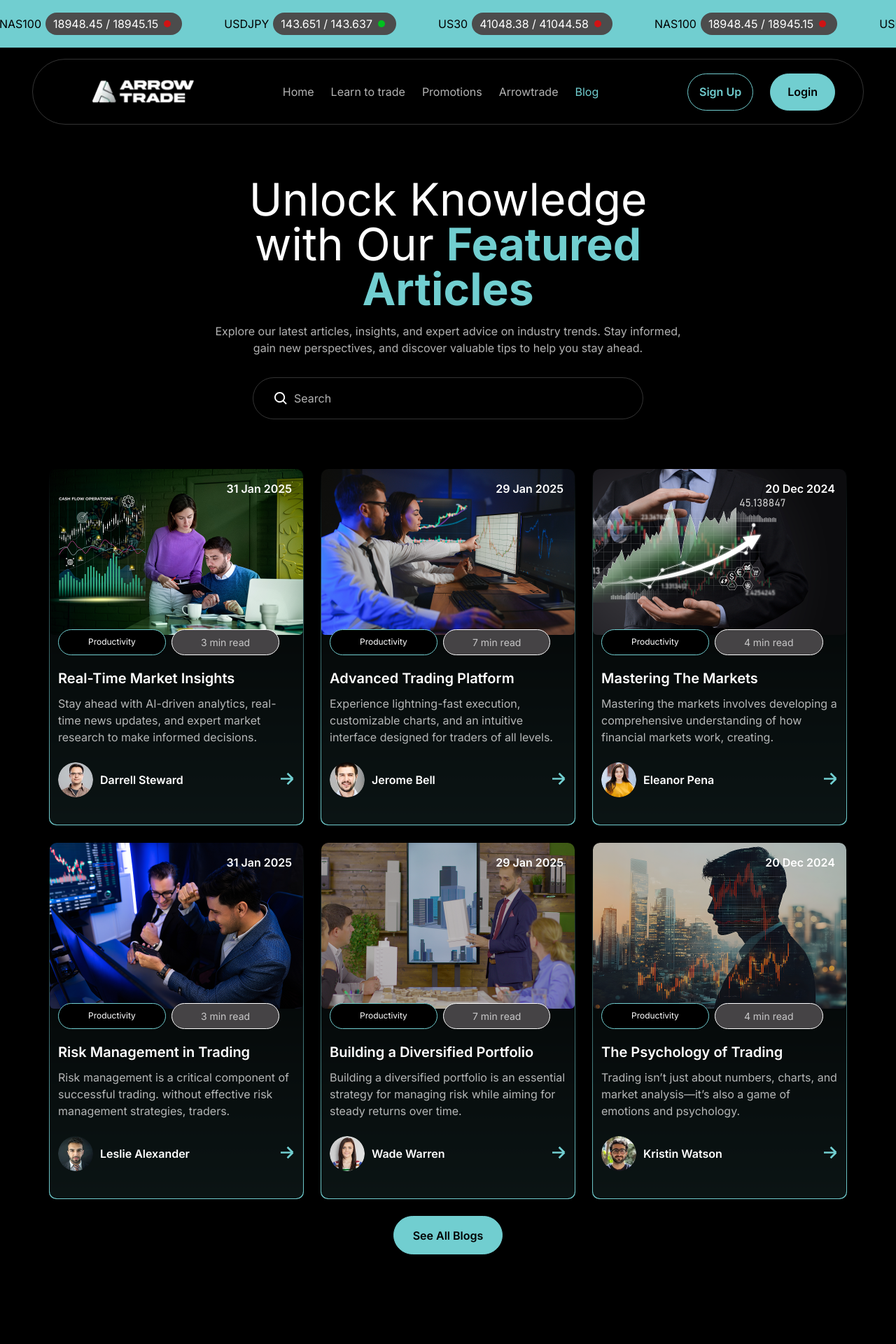
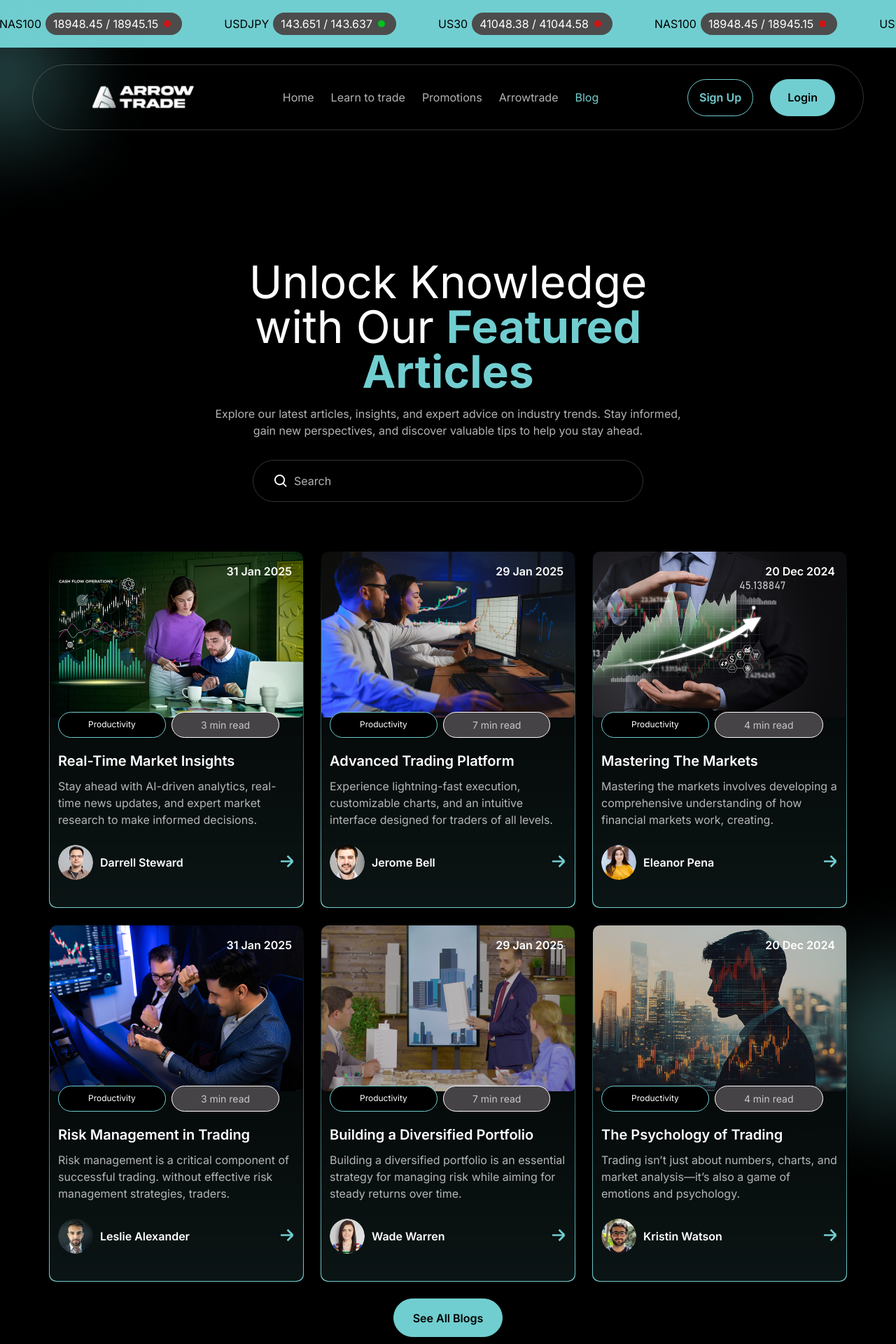
Before and after one commit to sonambishnoi550/blog-test, a Next.js app: page /blog in a window 1280 px wide. Shown: the top 1920 px of the page at 70% size. Built offline with nearby package versions, Linux system fonts and the light colour scheme.

Commit message:
change suspense

```diff
--- a/src/app/blog/[slug]/page.tsx
+++ b/src/app/blog/[slug]/page.tsx
@@ -19,7 +19,6 @@ export default function BlogDetail() {
     return (
         <div>
             <Header />
-
             <section className="bg-black text-white md:pl-4 max-md:px-4 max-w-[1920] mx-auto">
                 <div className="2xl:max-w-[1400px] mx-auto flex max-md:flex-wrap  items-center relative lg:justify-between justify-center gap-8">
                     <div className="max-w-[510px] lg:ml-auto mx-auto  pt-[100px] max-md:pr-4">
--- a/src/app/blog/page.tsx
+++ b/src/app/blog/page.tsx
@@ -1,11 +1,13 @@
 "use client";
-import React, { useEffect, useState, Suspense } from "react";
+import React, { useEffect, useState } from "react";
 import { useRouter, useSearchParams } from "next/navigation";
 import Hero from "@/components/Hero";
 import Articles from "@/components/Articles";
 import Footer from "@/components/Footer";
+import { Suspense } from "react";
 
-const SearchParamsComponent = ({ onPageChange }: { onPageChange: (page: number) => void }) => {
+const Page = () => {
+    const router = useRouter();
     const searchParams = useSearchParams();
     const currentPage = searchParams.get("page") || "1";
     const [pageIndex, setPageIndex] = useState(Number(currentPage));
@@ -14,20 +16,15 @@ const SearchParamsComponent = ({ onPageChange }: { onPageChange: (page: number)
         setPageIndex(Number(currentPage));
     }, [currentPage]);
 
-    return <Hero pageIndex={pageIndex} onPageChange={onPageChange} />;
-};
-
-const Page = () => {
-    const router = useRouter();
-
     const handlePageChange = (newPageIndex: number) => {
         router.push(`/blog?page=${newPageIndex}`, { scroll: false });
+        setPageIndex(newPageIndex);
     };
 
     return (
         <div>
-            <Suspense fallback={<div>Loading...</div>}>
-                <SearchParamsComponent onPageChange={handlePageChange} />
+            <Suspense>
+                <Hero pageIndex={pageIndex} onPageChange={handlePageChange} />
             </Suspense>
             <Articles />
             <Footer />
--- a/src/app/page.tsx
+++ b/src/app/page.tsx
@@ -3,12 +3,15 @@ import React from "react";
 import Hero from "@/components/Hero";
 import Footer from "@/components/Footer";
 import Articles from "@/components/Articles";
+import { Suspense } from "react";
 const Page = () => {
   return (
     <div>
+      <Suspense>
       <Hero pageIndex={0} onPageChange={() => { }} />
       <Articles />
-      <Footer />
+        <Footer />
+      </Suspense>
     </div>
   );
 };
--- a/src/components/Articles.tsx
+++ b/src/components/Articles.tsx
@@ -33,7 +33,7 @@ const Articles = () => {
                 >
                     {featuredBlogs.map((blog) => (
                         <SwiperSlide key={blog.id} className="!max-w-[366px] !w-full">
-                            <div className="bg-gradient-to-b from-sky/0 to-sky/100 p-[1px] rounded-[10px] max-w-[364px] w-full sm:w-[80%] md:w-auto mx-auto">
+                            <div className="bg-gradient-to-b cursor-pointer from-sky/0 to-sky/100 p-[1px] rounded-[10px] max-w-[364px] w-full sm:w-[80%] md:w-auto mx-auto">
                                 <div className="bg-black/90 text-white relative rounded-[10px]">
                                     <p className="text-white text-base font-semibold leading-custom-lg absolute top-4 right-4">{blog.date}</p>
                                     <Image src={blog.image} alt={blog.title} width={364} height={237} className="w-full h-[237px] object-cover rounded-md mb-4" />
@@ -60,7 +60,7 @@ const Articles = () => {
                     ))}
                 </Swiper>
             ) : (
-                <p className="text-center text-white/70 text-xl mt-6">No blogs found</p>
+                <p className="text-center text-white/70 text-xl mt-6">No blogs data found</p>
             )}
 
             {featuredBlogs.length > 0 && (
--- a/src/components/Footer.tsx
+++ b/src/components/Footer.tsx
@@ -27,7 +27,7 @@ const Footer = () => {
                 <div className='flex gap-6 md:mb-20 mb-7'>
                     {SOCIAL_LINKS.map((social, index) => (
                         <a key={index} href={social.href} target="_blank" rel="noopener noreferrer">
-                            <img src={social.src} alt={social.alt} className='hover:scale-105 transition-all duration-100 ease-linear' />
+                            <img src={social.src} alt={social.alt} className='hover:scale-125 transition-all duration-700 ease-linear' />
                         </a>
                     ))}
                 </div>
--- a/src/components/Hero.tsx
+++ b/src/components/Hero.tsx
@@ -5,6 +5,7 @@ import React from "react";
 import Header from "./common/Header";
 import Image from "next/image";
 import { BLOGS_CARD } from "../utils/helper";
+import CustomButton from "./common/CustomButton";
 
 
 interface HeroProps {
@@ -93,6 +94,8 @@ const Hero: React.FC<HeroProps> = ({ pageIndex, onPageChange }) => {
     };
     return (
         <div id="home" className="bg-center bg-cover bg-no-repeat relative overflow-hidden">
+            <Image className="absolute top-[0%] left-0 max-w-[237px]" src="/assets/images/webp/hero-top-image.webp" alt="top-image" width={237} height={237} />
+            <Image className="absolute right-0 bottom-[10%] max-w-[237px]" src="/assets/images/webp/hero-bottom-image.webp" alt="bottom-image" width={237} height={237} />
             <Header />
             <div className="container max-w-[1220px] mx-auto px-4 relative z-20">
                 <div className="flex flex-col xl:pt-[170px] pt-[140px]">
@@ -120,7 +123,7 @@ const Hero: React.FC<HeroProps> = ({ pageIndex, onPageChange }) => {
                     {filteredBlogs.length > 0 ? (
                         <div className="grid grid-cols-1 md:grid-cols-2 lg:grid-cols-3 gap-6 max-w-[1140px] mx-auto justify-center">
                             {filteredBlogs.map((blog) => (
-                                <div onClick={() => handleCardClick(blog.title)} key={blog.id} className="bg-gradient-to-b from-sky/0 to-sky/100 p-[1px] rounded-[10px] max-w-[364px] w-full sm:w-[80%] md:w-auto mx-auto">
+                                <div onClick={() => handleCardClick(blog.title)} key={blog.id} className="bg-gradient-to-b cursor-pointer from-sky/0 to-sky/100 p-[1px] rounded-[10px] max-w-[364px] w-full sm:w-[80%] md:w-auto mx-auto">
                                     <div className="bg-black/90 text-white relative rounded-[10px] overflow-hidden">
                                         <p className="text-white text-base font-semibold leading-custom-lg absolute top-4 right-4">{blog.date}</p>
                                         <Image src={blog.image} alt={blog.title} width={364} height={237} className="w-full h-[237px] object-cover rounded-md mb-4" />
@@ -144,14 +147,9 @@ const Hero: React.FC<HeroProps> = ({ pageIndex, onPageChange }) => {
                             ))}
                         </div>
                     ) : (
-                        <p className="text-center text-white/70 text-xl mt-6">No blogs found</p>
+                        <p className="text-center text-white/70 text-xl mt-6">No blogs data found</p>
                     )}
-                    <button
-                        onClick={() => handlePageChange(pageIndex + 1)}
-                        className="mt-6 bg-sky text-black text-base font-semibold hover:text-sky px-[26.7px] py-[14.6px] flex mx-auto rounded-full hover:bg-transparent border border-sky transition-all duration-500"
-                    >
-                        See All Blogs
-                    </button>
+                    <CustomButton custonOnClick={() => handlePageChange(pageIndex + 1)} text="See All Blogs" myClass="mt-6 bg-sky text-black text-base !text-black font-semibold hover:!text-sky px-[26.7px] py-[14.6px] flex mx-auto rounded-full hover:bg-transparent border border-sky transition-all duration-500"/>
                 </div>
             </div>
         </div>
--- a/src/components/common/Header.tsx
+++ b/src/components/common/Header.tsx
@@ -20,23 +20,7 @@ interface MarqueeItem {
 const NavBar = () => {
     const [open, setOpen] = useState<boolean>(false);
     const [Active, setActive] = useState<number | null>(4);
-    const [isScrolled, setIsScrolled] = useState<boolean>(false);
     const pathname = usePathname()
-
-    const handleScroll = () => {
-        if (window.scrollY > 80) {
-            setIsScrolled(true);
-        } else {
-            setIsScrolled(false);
-        }
-    };
-
-    useEffect(() => {
-        window.addEventListener("scroll", handleScroll);
-        return () => {
-            window.removeEventListener("scroll", handleScroll);
-        };
-    }, []);
 
     function clickHandler(i: number) {
         setActive(i);
@@ -65,10 +49,9 @@ const NavBar = () => {
 
             <div
                 id="navbar"
-                className={`z-40 fixed left-0 w-full shadow-lg transition-all duration-300 ${isScrolled ? "top-0" : "mt-4"
-                    }`}
+                className={`z-40 w-full shadow-lg transition-all duration-300 `}
             >
-                <div className="px-4 container max-w-[1220px] mx-auto">
+                <div className="px-4 container max-w-[1220px] mx-auto mt-6">
                     <div className={`pl-20 pr-10 ${open ? "" : "backdrop-blur-lg"} rounded-full border border-white/20 xl:max-w-[1220px] mx-auto max-xl:px-[16px] flex items-center justify-between md:py-[19.5px] py-2`}>
                         <Link href="/">
                             <Image width={150} height={44} src="/assets/images/webp/logo.webp" alt="logo" className="max-xl:w-[150px] max-xl:h-[44px] max-lg:w-[120px] max-sm:w-[100px] pointer-events-none" />
@@ -110,8 +93,8 @@ const NavBar = () => {
                             {item.title}
                         </a>
                     ))}
-                    <CustomButton custonOnClick={() => setOpen(false)} text="Sign Up" myClass="!py-[10px] !px-4 !h-[53px] text-base !border-sky" />
-                    <CustomButton custonOnClick={() => setOpen(false)} text="Login" myClass="!text-base py-[10px] h-[53px] px-6 !border-sky !bg-sky hover:!bg-transparent !text-black hover:!text-sky" />
+                    <CustomButton custonOnClick={() => setOpen(false)} text="Sign Up" myClass="!py-[10px] !px-4  text-base !border-sky" />
+                    <CustomButton custonOnClick={() => setOpen(false)} text="Login" myClass="!text-base py-[10px] px-6 !border-sky !bg-sky hover:!bg-transparent !text-black hover:!text-sky" />
                 </div>
             </div>
         </>
```
